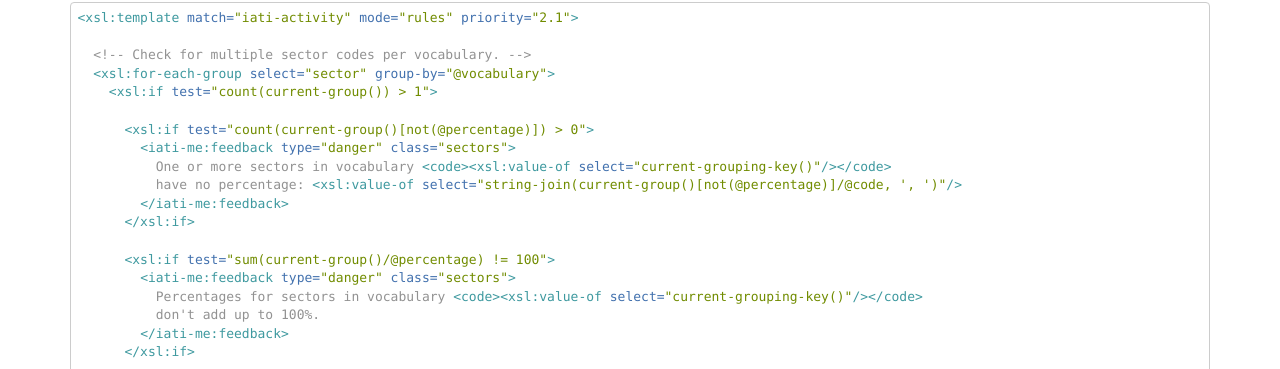
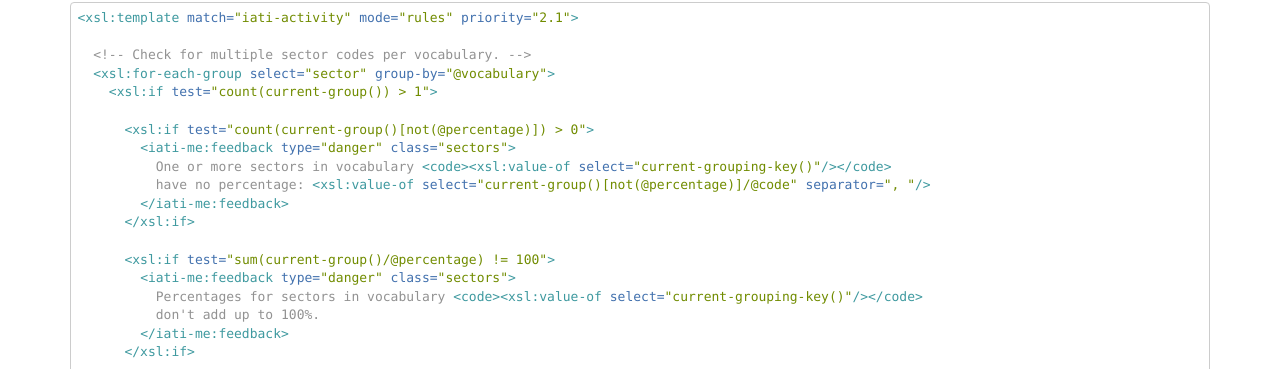
Before and after one commit to zimmerman-team/iati-workbench, a Jekyll site: the page built from docs/rules.md, in a window 1280 px wide. Shown: the part 1282-1651 px from the top of the page. Built offline with Jekyll 4.4.1, drawn with Linux system fonts in a browser that asks for light colours; part of the change alters nothing that is shown.

Commit message:
Improves document type feedback
Makes it clear in overviews what the message refers to.
Also: uses a different XSLT syntax to create a list of percentages for sectors.

```diff
--- a/docs/rules.md
+++ b/docs/rules.md
@@ -100,7 +100,7 @@ a reference to a page with more information: the `href` attribute.
       <xsl:if test="count(current-group()[not(@percentage)]) > 0">
         <iati-me:feedback type="danger" class="sectors">
           One or more sectors in vocabulary <code><xsl:value-of select="current-grouping-key()"/></code>
-          have no percentage: <xsl:value-of select="string-join(current-group()[not(@percentage)]/@code, ', ')"/>
+          have no percentage: <xsl:value-of select="current-group()[not(@percentage)]/@code" separator=", "/>
         </iati-me:feedback>
       </xsl:if>
 
```
Also changed, not shown: 2 other files.
